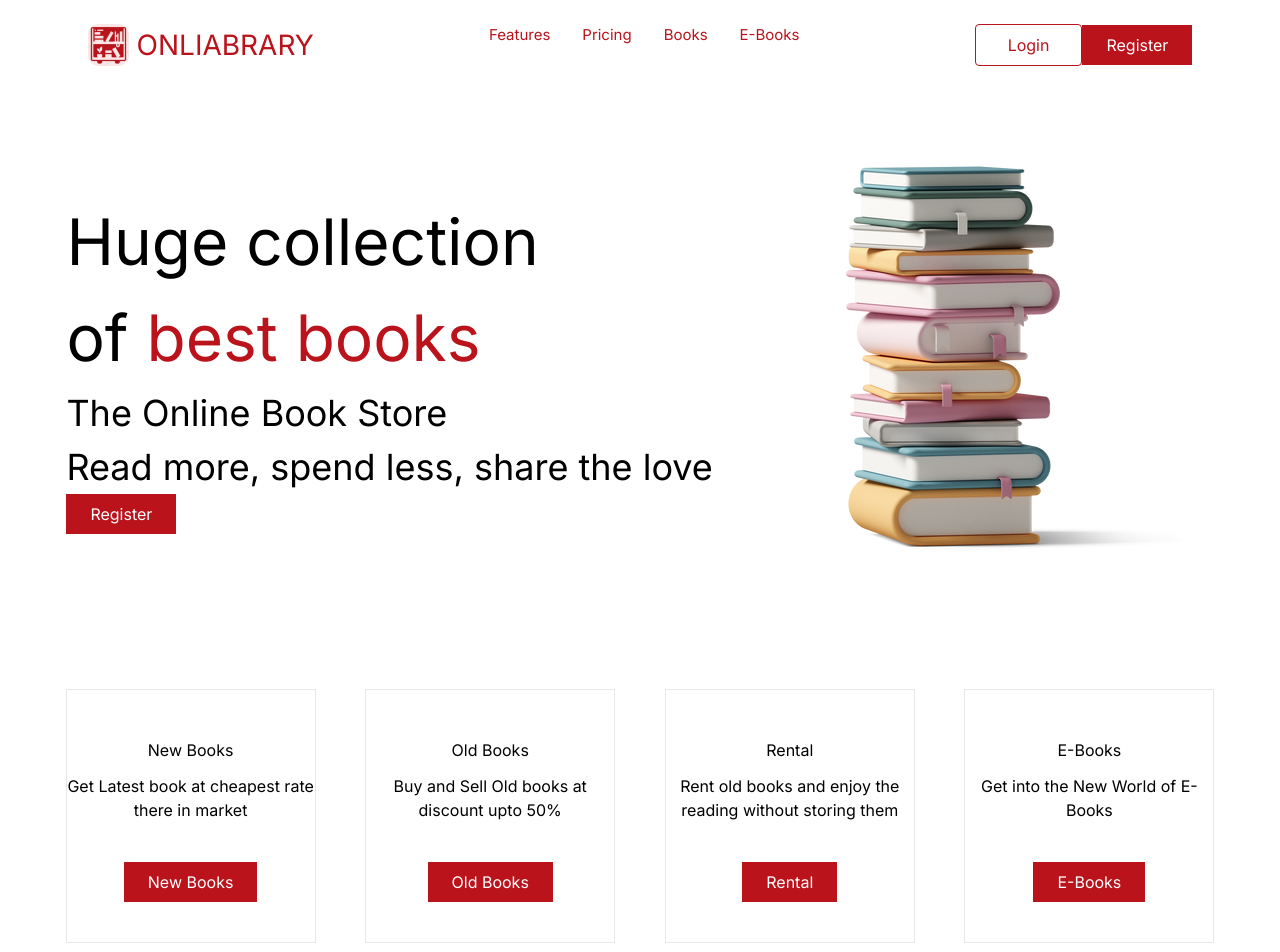
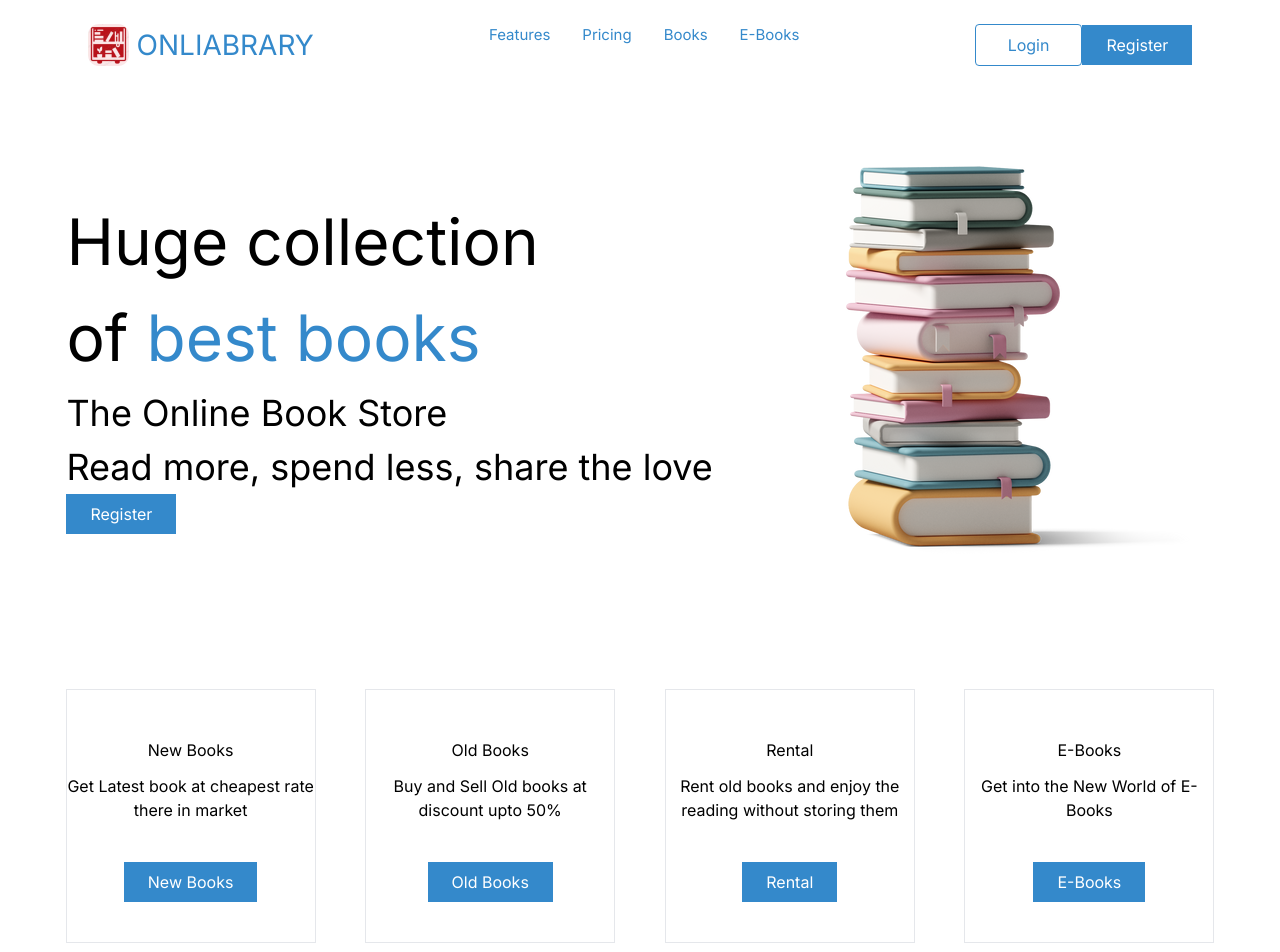
Before and after one commit to sconsultancy/onlinelibrary, a Next.js app: page / in a window 1280 px wide. Shown: the top 952 px of the page. Built offline with nearby package versions, Linux system fonts and the light colour scheme.

Commit message:
final blue

```diff
--- a/src/components/Footer.js
+++ b/src/components/Footer.js
@@ -5,7 +5,7 @@ function Footer() {
     <div className=" flex my-10 mt-24 justify-around items-center">
       <div className=" flex">
         <img src="logo.png" alt="" />{" "}
-        <h1 className=" logo_text text-[28px] ml-2 text-[#BA131C] ">
+        <h1 className=" logo_text text-[28px] ml-2 text-[#3489cb] ">
           ONLIABRARY
         </h1>
       </div>
--- a/src/components/Main.js
+++ b/src/components/Main.js
@@ -5,11 +5,11 @@ function Main() {
     <div className="flex justify-around mt-[100px] my-10 items-center">
       <div className=" ">
         <h1 className=" text-[64px] max-w-[500px]">
-          Huge collection of <span className=" text-[#BA131C]">best books</span>
+          Huge collection of <span className=" text-[#3489cb]">best books</span>
         </h1>
         <h2 className=" text-[36px]">The Online Book Store</h2>
         <h2 className="text-[36px]">Read more, spend less, share the love</h2>
-        <button className=" bg-[#BA131C] py-2 px-6 text-white">Register</button>
+        <button className=" bg-[#3489cb] py-2 px-6 text-white">Register</button>
       </div>
       <div>
         <img src="main.png" alt="" />
--- a/src/components/Navbar.js
+++ b/src/components/Navbar.js
@@ -7,29 +7,29 @@ function Navbar() {
     <div className="flex justify-around mt-6">
       <div className=" flex">
         <img src="logo.png" alt="" />{" "}
-        <h1 className=" logo_text text-[28px] ml-2 text-[#BA131C] ">
+        <h1 className=" logo_text text-[28px] ml-2 text-[#3489cb] ">
           ONLIABRARY
         </h1>
       </div>
       <div className="flex space-x-8">
-        <a className=" text-[15px] text-[#BA131C]" href="/features">
+        <a className=" text-[15px] text-[#3489cb]" href="/features">
           Features
         </a>
-        <a className=" text-[15px] text-[#BA131C]" href="/pricing">
+        <a className=" text-[15px] text-[#3489cb]" href="/pricing">
           Pricing
         </a>
-        <a className=" text-[15px] text-[#BA131C]" href="/books">
+        <a className=" text-[15px] text-[#3489cb]" href="/books">
           Books
         </a>
-        <a className=" text-[15px] text-[#BA131C]" href="/ebooks">
+        <a className=" text-[15px] text-[#3489cb]" href="/ebooks">
           E-Books
         </a>
       </div>
       <div>
-        <button className=" border  py-2 px-8 rounded border-[#BA131C] text-[#BA131C]">
+        <button className=" border  py-2 px-8 rounded border-[#3489cb] text-[#3489cb]">
           Login
         </button>
-        <button className=" bg-[#BA131C] py-2 px-6 text-white">Register</button>
+        <button className=" bg-[#3489cb] py-2 px-6 text-white">Register</button>
       </div>
     </div>
   );
--- a/src/components/Services.js
+++ b/src/components/Services.js
@@ -8,7 +8,7 @@ function Services() {
         <h2 className=" my-3 mb-10">
           Get Latest book at cheapest rate there in market
         </h2>
-        <button className=" bg-[#BA131C] py-2 px-6 text-white">
+        <button className=" bg-[#3489cb] py-2 px-6 text-white">
           New Books
         </button>
       </div>
@@ -17,7 +17,7 @@ function Services() {
         <h2 className=" my-3 mb-10">
           Buy and Sell Old books at discount upto 50%
         </h2>
-        <button className=" bg-[#BA131C] py-2 px-6 text-white">
+        <button className=" bg-[#3489cb] py-2 px-6 text-white">
           Old Books
         </button>
       </div>
@@ -26,12 +26,12 @@ function Services() {
         <h2 className=" my-3 mb-10">
           Rent old books and enjoy the reading without storing them
         </h2>
-        <button className=" bg-[#BA131C] py-2 px-6 text-white">Rental</button>
+        <button className=" bg-[#3489cb] py-2 px-6 text-white">Rental</button>
       </div>
       <div className=" w-[250px] border py-10 text-center">
         <h1 className=" my-2">E-Books</h1>{" "}
         <h2 className=" my-3 mb-10">Get into the New World of E-Books</h2>
-        <button className=" bg-[#BA131C] py-2 px-6 text-white">E-Books</button>
+        <button className=" bg-[#3489cb] py-2 px-6 text-white">E-Books</button>
       </div>
     </div>
   );
--- a/src/components/Show.js
+++ b/src/components/Show.js
@@ -2,7 +2,7 @@ import React from "react";
 
 function Show() {
   return (
-    <div className="bg-[#6F171B] flex overflow-hidden space-y-3 space-x-5 py-4 px-8">
+    <div className="bg-[#113047] flex overflow-hidden space-y-3 space-x-5 py-4 px-8">
       <h1 className=" text-white text-[64px] font-bold w-[295px]">
         Huge Store of New and Old Books
       </h1>
```
